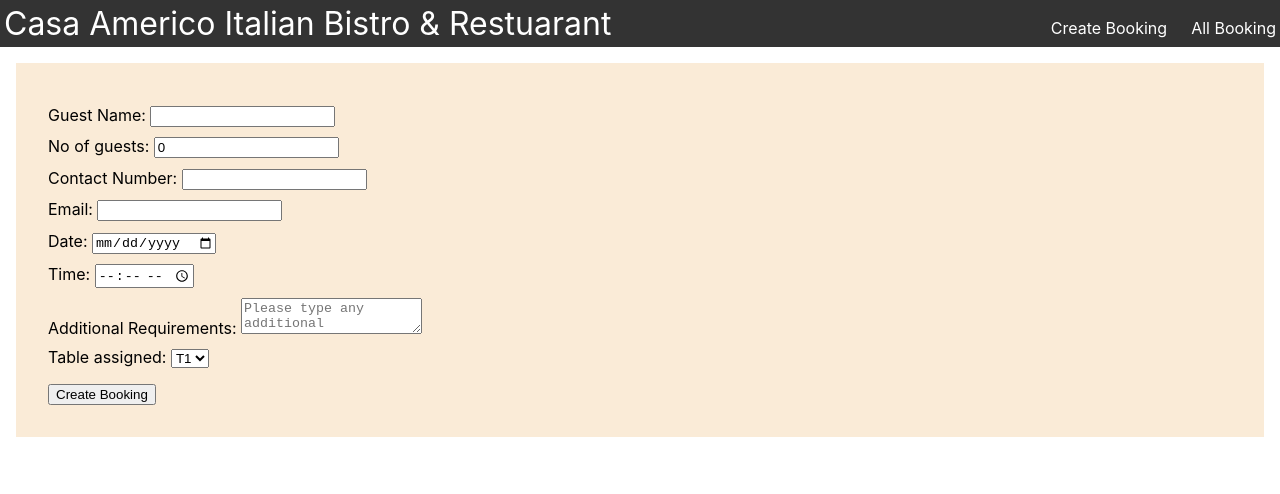
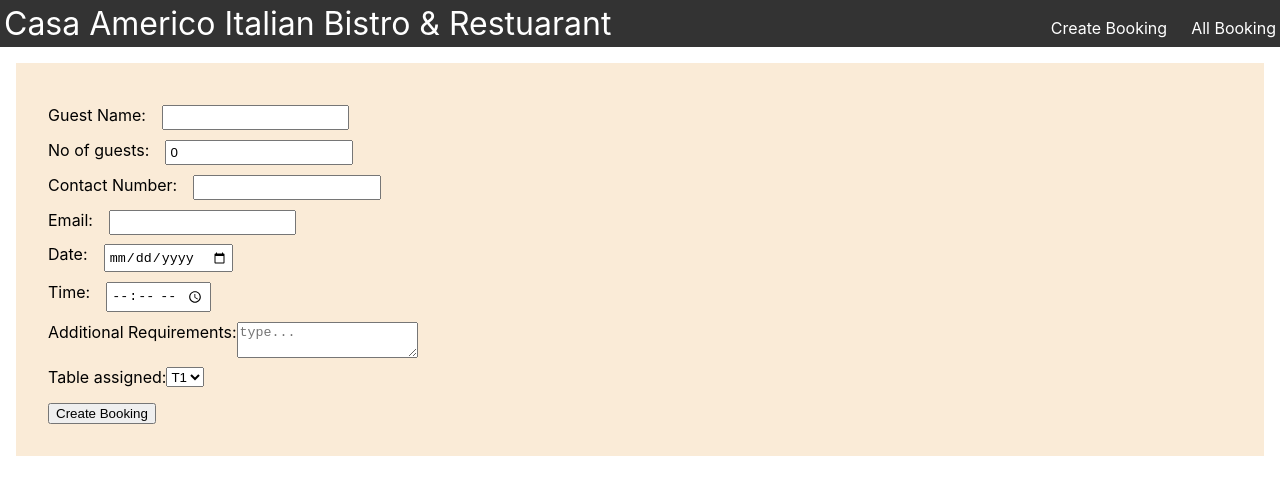
Before and after one commit to kartiks2000/casa-reservation, a React (Create React App) app: page /create_booking in a window 1280 px wide. Shown: the top 494 px of the page. Built offline with nearby package versions, Linux system fonts and the light colour scheme.

Commit message:
build: css styling

```diff
--- a/src/components/booking/create_booking.js
+++ b/src/components/booking/create_booking.js
@@ -48,31 +48,31 @@ function CreateBooking() {
       <form onSubmit={handle_submit}>
         <div className='form_entry'>
           <label>Guest Name: </label>
-          <input type="text" value={name} onChange={(e) => setName(e.target.value)} required/>
+          <input className='input_field' type="text" value={name} onChange={(e) => setName(e.target.value)} required/>
         </div>
         <div className='form_entry'>
           <label>No of guests: </label>
-          <input type="number" value={number_of_guests} onChange={(e)=> setNumber_of_guests(e.target.value)} required/>
+          <input className='input_field' type="number" value={number_of_guests} onChange={(e)=> setNumber_of_guests(e.target.value)} required/>
         </div>
         <div className='form_entry'>
           <label>Contact Number: </label>
-          <input type="text" value={contact_number} onChange={(e) => setContact_number(e.target.value)} required/>
+          <input className='input_field' type="text" value={contact_number} onChange={(e) => setContact_number(e.target.value)} required/>
         </div>
         <div className='form_entry'>
           <label>Email: </label>
-          <input type="email" value={email} onChange={(e) => setEmail(e.target.value)} required/>
+          <input className='input_field' type="email" value={email} onChange={(e) => setEmail(e.target.value)} required/>
         </div>
         <div className='form_entry'>
           <label>Date: </label>
-          <input type="date" value={date} onChange={(e) => setDate(e.target.value)} required/>
+          <input className='input_field' type="date" value={date} onChange={(e) => setDate(e.target.value)} required/>
         </div>
         <div className='form_entry'>
           <label>Time: </label>
-          <input type="time" value={time} onChange={(e) => setTime(e.target.value)} required/>
+          <input className='input_field' type="time" value={time} onChange={(e) => setTime(e.target.value)} required/>
         </div>
         <div className='form_entry'>
           <label>Additional Requirements: </label>
-          <textarea placeholder='Please type any additional information...' value={additional_requirements} onChange={(e) => setAdditional_requirements(e.target.value)}/>
+          <textarea className='input_field_1' placeholder='type...' value={additional_requirements} onChange={(e) => setAdditional_requirements(e.target.value)}/>
         </div>
         <div className='form_entry'>
           <label>Table assigned: </label>
--- a/src/style/create_booking.css
+++ b/src/style/create_booking.css
@@ -8,8 +8,18 @@
 
 .form_entry{
     margin-top: .6rem;
+    display: flex;
+    justify-content: left;
+    /* width: 60rem; */
 }
 
 .create_booking_btn{
     margin-top: 1rem;
 }
+
+.input_field{
+    /* border-radius: .1rem; */
+    padding: .2rem;
+    margin-left: 1rem;
+    /* align-items: center; */
+}
```
